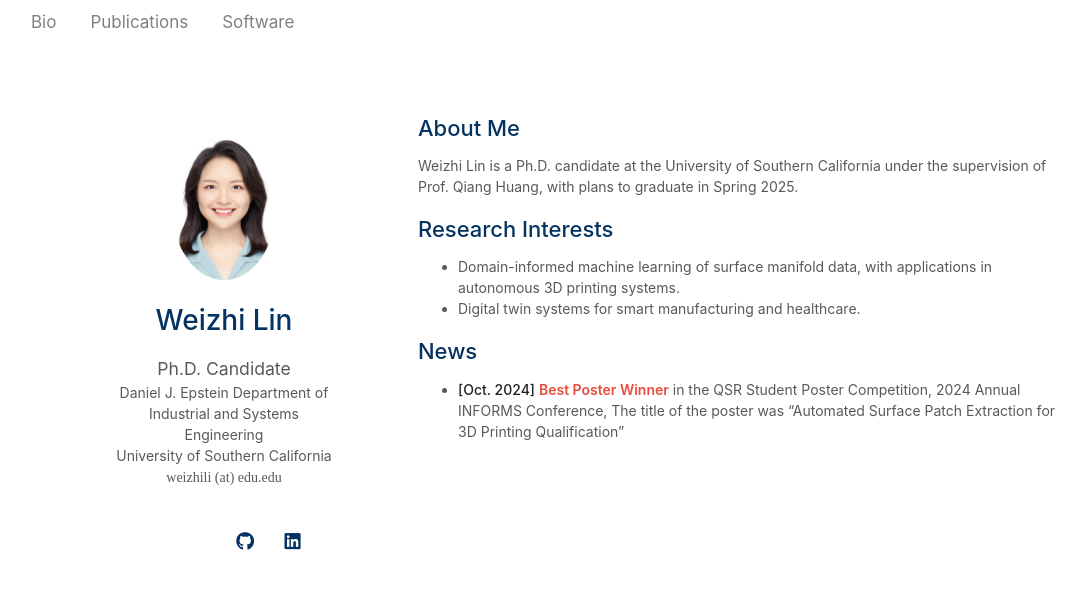
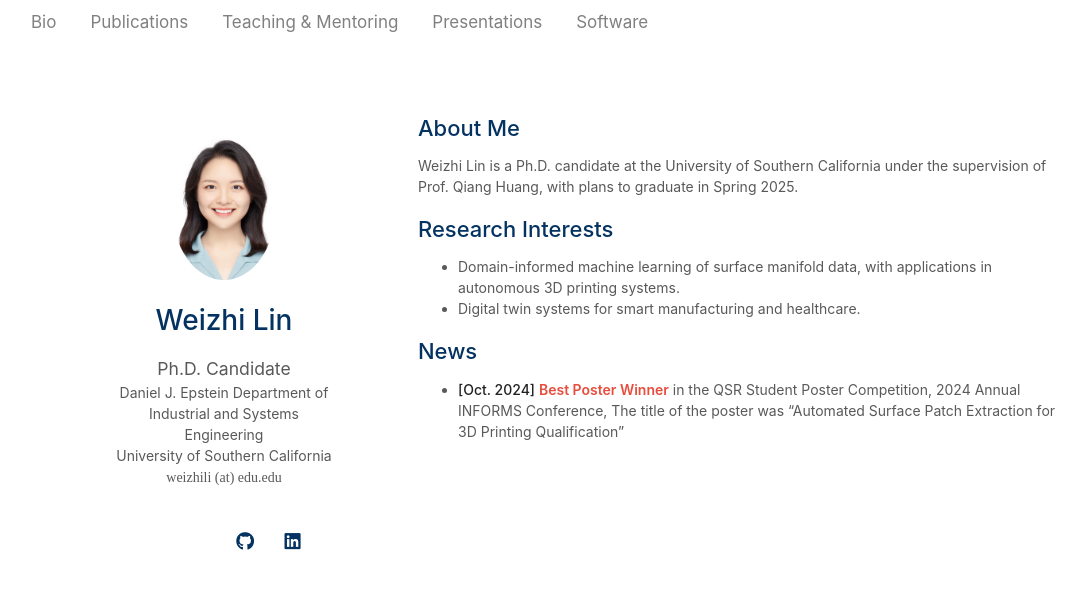
Before and after one commit to weizhi-lin/weizhi-lin.github.io, a Jekyll site: the page built from index.md, in a window 1280 px wide. Shown: the top 589 px of the page, without its empty margins (52-1138 px from the left). Built offline with Jekyll 4.4.1, drawn with Linux system fonts in a browser that asks for light colours; a style sheet for code colours, icons or effects is not loaded.

Commit message:
Update navigation.yml

```diff
--- a/_data/navigation.yml
+++ b/_data/navigation.yml
@@ -9,5 +9,11 @@ main:
   - title: "Publications"
     url: /publications/
 
+  - title: "Teaching & Mentoring"
+    url: /teaching/
+
+  - title: "Presentations"
+    url: /presentations/
+
   - title: "Software"
     url: /software/
```
